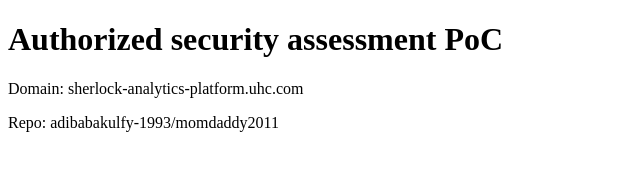
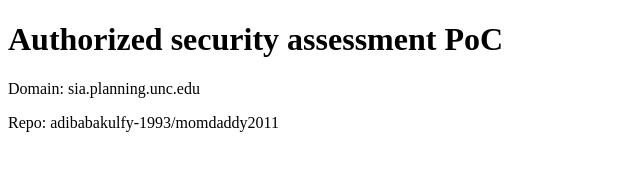
Before and after one commit to adibabakulfy-1993/momdaddy2011, a plain HTML site: page index.html in a window 1280 px wide. Shown: the whole page, without its empty margins (0-640 px from the left). Drawn offline with Linux system fonts and the light colour scheme.

Commit message:
init pages

```diff
--- a/index.html
+++ b/index.html
@@ -1 +1 @@
-<!doctype html><html><head><meta charset=utf-8><title>PoC sherlock-analytics-platform.uhc.com</title></head><body><h1>Authorized security assessment PoC</h1><p>Domain: sherlock-analytics-platform.uhc.com</p><p>Repo: adibabakulfy-1993/momdaddy2011</p></body></html>
+<!doctype html><html><head><meta charset=utf-8><title>PoC sia.planning.unc.edu</title></head><body><h1>Authorized security assessment PoC</h1><p>Domain: sia.planning.unc.edu</p><p>Repo: adibabakulfy-1993/momdaddy2011</p></body></html>
```
